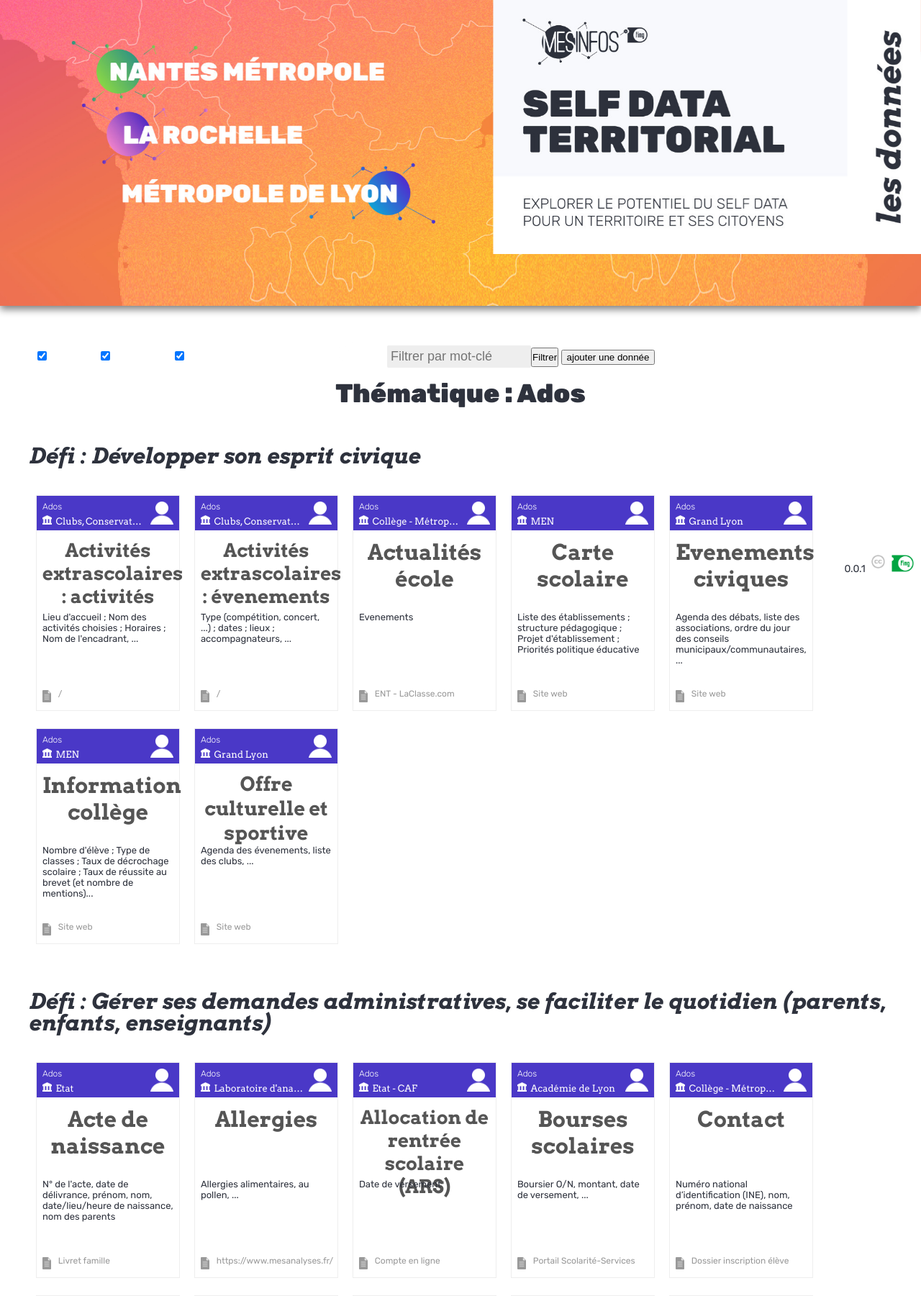
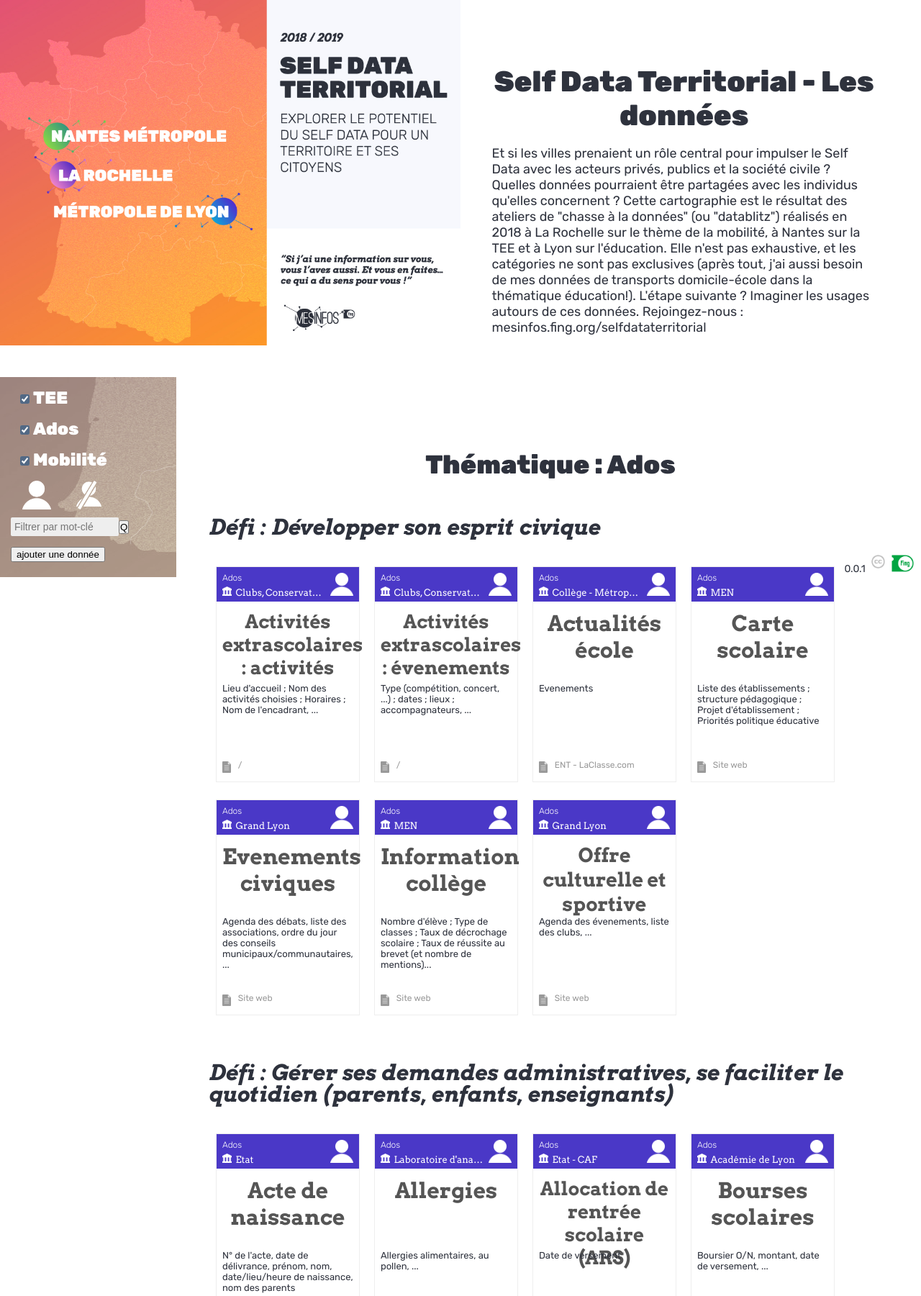
Before and after one commit to jacquarg/sdt_carto, a web app: file www/index.html in a window 1280 px wide. Shown: the top 1801 px of the page at 72% size. Run offline with its HTML, style and script files only (its server is not run), Linux system fonts and the light colour scheme.

Commit message:
Fix sidebar ui.

```diff
--- a/www/data/contribs/2019-01-13-Qb85f3924-f89a-428f-bc2b-ddb29693e89f.json
+++ /dev/null
@@ -1 +0,0 @@
-{"@id":"q:Qb85f3924-f89a-428f-bc2b-ddb29693e89f","@type":["object","wq:Q1397073"],"description":"ou oui","label":"Test 1","access":"","accessMediator":"","defi":"","information":"","kind":"","portable":"","sourceDataController":"","thematique":"TEE","typology":""}
--- a/www/data/contribs/2019-01-13-Qcb89120d-a133-41bd-9503-8499307fa9ea.json
+++ /dev/null
@@ -1 +0,0 @@
-{"@id":"q:Qcb89120d-a133-41bd-9503-8499307fa9ea","@type":["object","wq:Q1397073"],"description":"ou oui","label":"Test 1","access":"","accessMediator":"","defi":"","information":"","kind":"","portable":"","sourceDataController":"","thematique":"TEE","typology":""}
--- a/www/data/contribs/2019-01-13-Qe20f839e-f65a-4c9c-8876-1e1e78bd9203.json
+++ /dev/null
@@ -1 +0,0 @@
-{"@id":"q:Qe20f839e-f65a-4c9c-8876-1e1e78bd9203","@type":["object","wq:Q1397073"],"description":"","label":"Listes des points gps","access":"","accessMediator":"","defi":"","information":"","kind":"","portable":"","sourceDataController":"Google","thematique":"TEE","typology":""}
--- a/www/data/contribs/2019-01-13-Qee8e7e62-febd-4c13-adb4-b012ae153ca2.json
+++ /dev/null
@@ -1 +0,0 @@
-{"@id":"q:Qee8e7e62-febd-4c13-adb4-b012ae153ca2","@type":["object","wq:Q1397073"],"description":"","label":"test","access":"","accessMediator":"","defi":"","information":"","kind":"","portable":"","sourceDataController":"Google encore","thematique":"TEE","typology":""}
--- a/www/index.html
+++ b/www/index.html
@@ -26,12 +26,14 @@
     <header>
       <div id="expanded_header">
         <img id="banner" src='img/sdt_data_banner.jpg'>
-
-        <div class="toolbar">
-          <div style="display: inline-block; height: 72px; width: 637px; position: relative">  </div>
-          <ul class="filters">
+        <div id="banner_right">
+          <H1>Self Data Territorial - Les données</H1>
+          <p>Et si les villes prenaient un rôle central pour impulser le Self Data avec les acteurs privés, publics et la société civile ? Quelles données pourraient être partagées avec les individus qu'elles concernent ? Cette cartographie est le résultat des ateliers de "chasse à la données" (ou "datablitz") réalisés en 2018 à La Rochelle sur le thème de la mobilité, à Nantes sur la TEE et à Lyon sur l'éducation. Elle n'est pas exhaustive, et les catégories ne sont pas exclusives (après tout, j'ai aussi besoin de mes données de transports domicile-école dans la thématique éducation!). L'étape suivante ? Imaginer les usages autours de ces données. Rejoingez-nous : mesinfos.fing.org/selfdataterritorial</p>
+        </div>
+        <!-- <div class="toolbar">
+          <div style="display: inline-block; height: 72px; width: 637px; position: relative">  </div> -->
+          <!-- <ul class="filters">
             <li>
-              <!-- TODO: cercle avec couleur territoire, coloré activé, gris desactivé (?) https://bryanhadaway.com/how-to-create-circles-with-css/-->
               <label class="thematique_filter"><input name="thematique" value="tee" type="checkbox">TEE</label>
               <label class="thematique_filter"><input name="thematique" value="ados" type="checkbox">Ados</label>
               <label class="thematique_filter"><input name="thematique" value="mobilite" type="checkbox">Mobilité</label>
@@ -43,14 +45,13 @@
               <img class="notpersonal_filter" title="Données personnelles" src="img/ideationcard/notpersonal.png" />
             </li>
             <li>
-              <!-- <label for='word_filter'>Filtrer par mot clé</label> -->
               <input title="Filtrer les données" type='text' class='word_filter' placeholder="Filtrer par mot-clé"><button class='word_filter_submit' >Filtrer</button>
             </li>
             <li>
               <button class="add_data">ajouter une donnée</button>
             </li>
-          </ul>
-        </div>
+          </ul> -->
+        <!-- </div> -->
       </div>
 
       <div id="collapsed_header" class="toolbar">
@@ -59,9 +60,8 @@
           <h1>SELF DATA TERRITORIAL</h1>
           <h3>les données</h3>
         </div>
-        <ul class="filters">
+        <!--ul class="filters">
           <li>
-            <!-- TODO: cercle avec couleur territoire, coloré activé, gris desactivé (?) https://bryanhadaway.com/how-to-create-circles-with-css/-->
             <label class="thematique_filter"><input name="thematique" value="tee" type="checkbox">TEE</label>
             <label class="thematique_filter"><input name="thematique" value="ados" type="checkbox">Ados</label>
             <label class="thematique_filter"><input name="thematique" value="mobilite" type="checkbox">Mobilité</label>
@@ -73,15 +73,39 @@
             <img class="notpersonal_filter" title="Données personnelles" src="img/ideationcard/notpersonal.png" />
           </li>
           <li>
-            <!-- <label for='word_filter'>Filtrer par mot clé</label> -->
             <input title="Filtrer les données" type='text' class='word_filter' placeholder="Filtrer par mot-clé"><button class='word_filter_submit' >Filtrer</button>
           </li>
           <li>
             <button class="add_data">ajouter une donnée</button>
           </li>
-        </ul>
+        </ul-->
       </div>
     </header>
+    <div id="sidebar">
+      <ul class="filters">
+        <li>
+          <!-- TODO: cercle avec couleur territoire, coloré activé, gris desactivé (?) https://bryanhadaway.com/how-to-create-circles-with-css/-->
+          <label class="thematique_filter"><input name="thematique" value="tee" type="checkbox">TEE</label>
+        </li>
+        <li>
+          <label class="thematique_filter"><input name="thematique" value="ados" type="checkbox">Ados</label>
+        </li>
+        <li>
+          <label class="thematique_filter"><input name="thematique" value="mobilite" type="checkbox">Mobilité</label>
+        </li>
+        <li>
+          <img class="personal_filter" title="Données personnelles" src="img/ideationcard/personal.png" />
+          <img class="notpersonal_filter" title="Données personnelles" src="img/ideationcard/notpersonal.png" />
+        </li>
+        <li>
+          <!-- <label for='word_filter'>Filtrer par mot clé</label> -->
+          <input title="Filtrer les données" type='text' class='word_filter' placeholder="Filtrer par mot-clé"><button class='word_filter_submit' >Q</button>
+        </li>
+        <li>
+          <button class="add_data">ajouter une donnée</button>
+        </li>
+      </ul>
+    </div>
 
     <div id="container" >
       <div id="documentation"></div>
--- a/www/scripts/main.js
+++ b/www/scripts/main.js
@@ -185,6 +185,22 @@
     M.updateView()
   })
   $('.add_data').click(M.initForm)
+
+  const toggleScroll = $('#banner').height() - $('#collapsed_header').height()
+  let fixed = false
+  $(window).scroll(() => {
+    if ($(window).scrollTop() > toggleScroll) {
+      if (!fixed) {
+        $('#sidebar').addClass("fix_sidebar")
+        fixed = true
+      }
+    } else {
+      if (fixed) {
+        $('#sidebar').removeClass("fix_sidebar")
+        fixed = false
+      }
+    }
+  })
 }
 
 M.updateView = () => {
@@ -433,13 +449,13 @@
 
 }
 
-
-M.prepare()
-.then(M.prepareRender)
-.then(M.render)
-// .then(M.updateFilter)
-.then(M.attachEvents)
-
+$(document).ready(() => {
+  M.prepare()
+  .then(M.prepareRender)
+  .then(M.render)
+  // .then(M.updateFilter)
+  .then(M.attachEvents)
+})
 
 // TO move in lib.
 function uuidv4() {
--- a/www/styles/main.css
+++ b/www/styles/main.css
@@ -72,17 +72,31 @@
 
 /* Header */
 #expanded_header {
- /* z-index: 200;
-  position: relative;*/
+  background: white;
+  z-index: 200;
+  position: relative;
   /*width: 100%;*/
   /*top: 0px;*/
 }
 
 #expanded_header > img {
-  width: 100%;
-   z-index: 200;
+  width: 50%;
+  z-index: 200;
   position: relative;
-  display: block;
+  display: inline-block;
+}
+
+#banner_right {
+  display: inline-block;
+  width: 48%;
+  z-index: 200;
+  padding: 40px;
+  vertical-align: top;
+
+}
+
+#expanded_header p {
+  font-size: 18px;
 }
 
 .toolbar {
@@ -138,14 +152,38 @@
   height: 64px;
 }
 
+
+
+
+/* * * * * * * * * * * * * * * * * * * * * * * * * * * * */
+/* sidebar */
+
+#sidebar {
+  float: left;
+  left: 0px;
+  width: 245px;
+  height: 278px;
+  background: url('../img/bg_sidebar.jpg');
+  filter: grayscale(80%);
+}
+
+#sidebar.fix_sidebar {
+  position: fixed;
+  top: 72px;
+  filter: grayscale(0%);
+  /*float: none;*/
+}
+
 .filters {
-  display: inline-block;
+  display: block;
   margin: 0;
   vertical-align: top;
+  padding: 0px;
 }
 
 .filters li {
-  display: inline-block;
+  display: block;
+  margin: 15px;
 }
 
 .thematique_filter {
@@ -156,30 +194,25 @@
   padding: 8px;
 }
 
+.thematique_filter input {
+  margin: 5px;
+}
+
 /*label[for=word_filter] {
   display: block;
 }
 */
 .word_filter {
-  width: 200px;
-
-  margin-left: 20px;
-
-  font-size: 18px;
-
-  background: #eee
-  ;
+  width: 150px;
+  font-size: 14px;
+  background: #eee;
   border:  0;
   border-radius: 2px;
   padding: 5px;
-  z-index: 2000;
 }
 
 .word_filter_submit {
-  left: 173px;
-  top: 25px;
-  z-index: 2001;
-  padding: 4px 0;
+  padding: 0px;
 }
 
 .personal_filter, .notpersonal_filter {
@@ -191,6 +224,9 @@
 .personal_filter.active, .notpersonal_filter.active {
   filter: brightness(100);
 }
+
+
+/* * * * * * * * * * * * * * * * * * * * * * * * * * * * */
 
 
 /* * * * * * * * * * * * * * * * * * * * * * * * * * * * */
@@ -232,6 +268,11 @@
 
 #container {
   margin-top: 100px;
+  min-height: 100vh;
+}
+
+#documentation {
+  margin-left: 250px;
 }
 
 #documentation > .typology {
```
Also changed, not shown: www/data/contrib_items.json (+18 -1 lines), www/img/bg_sidebar.jpg (added), www/img/sdt_data_banner.jpg.
